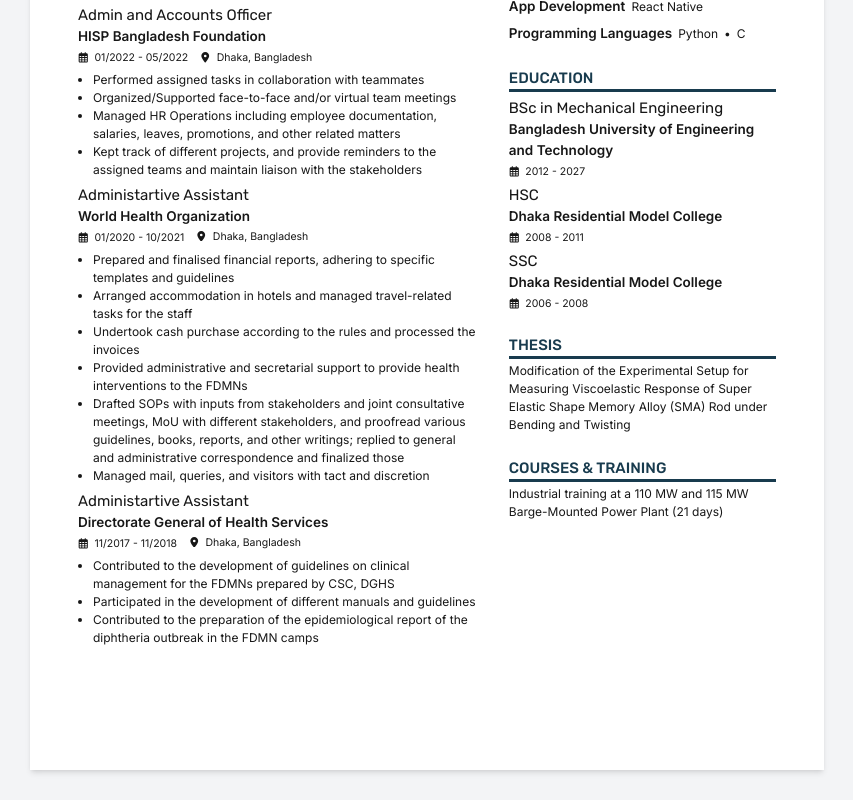
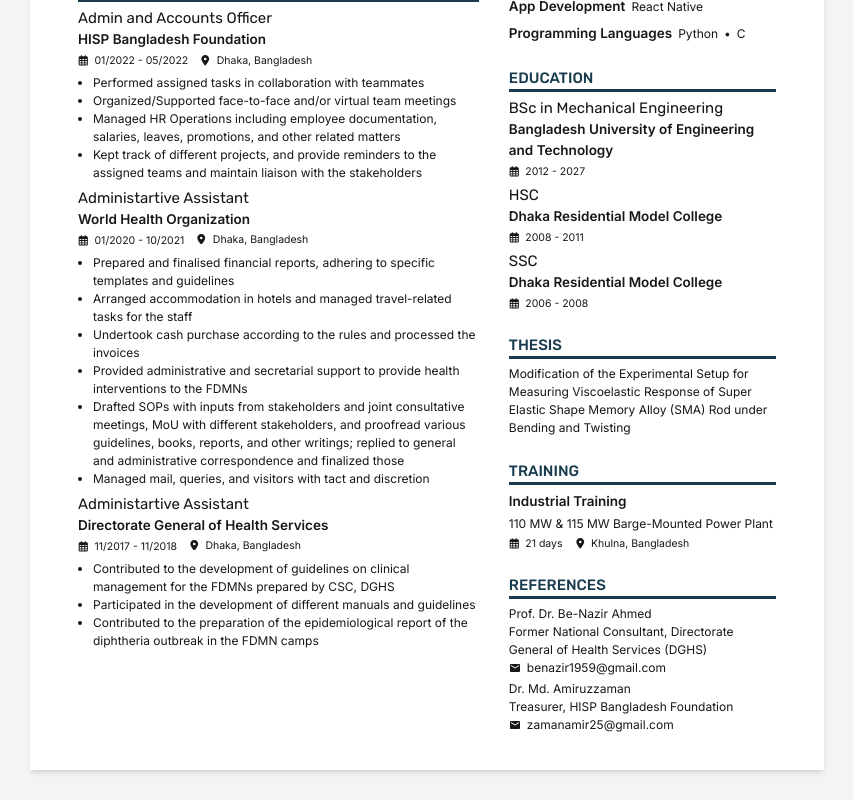
Before and after one commit to fahad9993/next-resume, a Next.js app: page / in a window 1280 px wide. Shown: the part 382-1182 px from the top of the page, without its empty margins (213-1066 px from the left). Built offline with nearby package versions, Linux system fonts and the light colour scheme.

Commit message:
Apply section-mt style

```diff
--- a/app/globals.css
+++ b/app/globals.css
@@ -58,6 +58,10 @@ body {
   .section-h2 {
     @apply text-lg font-bold;
   }
+
+  .section-mt {
+    @apply mt-8;
+  }
 }
 
 /* global styles for print layout */
--- a/app/page.tsx
+++ b/app/page.tsx
@@ -3,6 +3,7 @@ import Courses from "@/component/Courses";
 import Education from "@/component/Education";
 import Experience from "@/component/Experience";
 import Header from "@/component/Header";
+import Reference from "@/component/Reference";
 import Skills from "@/component/Skills";
 import Summary from "@/component/Summary";
 import Thesis from "@/component/Thesis";
@@ -24,6 +25,7 @@ export default function Home() {
             <Education />
             <Thesis />
             <Courses />
+            <Reference />
           </div>
         </div>
       </div>
--- a/component/Courses.tsx
+++ b/component/Courses.tsx
@@ -1,13 +1,22 @@
 import React from "react";
+import { FaLocationDot, FaRegCalendarDays } from "react-icons/fa6";
 
 export default function Courses() {
   return (
-    <section className="mt-8">
-      <h2 className="section-title">Courses & Training</h2>
-      <p className="mt-1">
-        Industrial training at a 110 MW and 115 MW Barge-Mounted Power Plant (21
-        days)
-      </p>
+    <section className="section-mt">
+      <h2 className="section-title">Training</h2>
+      <h4 className="section-h2 mt-2">Industrial Training</h4>
+      <p className="mt-1">110 MW & 115 MW Barge-Mounted Power Plant</p>
+      <div className="flex items-baseline space-x-4 text-sm">
+        <div className="flex items-center space-x-2 mt-1">
+          <FaRegCalendarDays />
+          <span>21 days</span>
+        </div>
+        <div className="flex items-center space-x-2">
+          <FaLocationDot />
+          <p>Khulna, Bangladesh</p>
+        </div>
+      </div>
     </section>
   );
 }
--- a/component/Education.tsx
+++ b/component/Education.tsx
@@ -2,7 +2,7 @@ import { FaRegCalendarDays } from "react-icons/fa6";
 
 export default function Education() {
   return (
-    <section className="mt-8">
+    <section className="section-mt">
       <h2 className="section-title">Education</h2>
       {/* bsc */}
       <div>
--- a/component/Experience.tsx
+++ b/component/Experience.tsx
@@ -2,7 +2,7 @@ import { FaLocationDot, FaRegCalendarDays } from "react-icons/fa6";
 
 export default function Experience() {
   return (
-    <section className="mt-8">
+    <section className="section-mt">
       <h2 className="section-title">Experience</h2>
       {/* exp-1 */}
       <div>
--- /dev/null
+++ b/component/Reference.tsx
@@ -0,0 +1,31 @@
+import React from "react";
+import { MdEmail } from "react-icons/md";
+
+export default function Reference() {
+  return (
+    <section className="section-mt">
+      <h2 className="section-title">References</h2>
+      <div className="mt-2">
+        <div>
+          <p>Prof. Dr. Be-Nazir Ahmed</p>
+          <p>
+            Former National Consultant, Directorate General of Health Services
+            (DGHS)
+          </p>
+          <div className="flex items-center space-x-2">
+            <MdEmail />
+            <a href="mailto:{benazir1959@gmail.com">benazir1959@gmail.com</a>
+          </div>
+        </div>
+        <div className="mt-1">
+          <p>Dr. Md. Amiruzzaman</p>
+          <p>Treasurer, HISP Bangladesh Foundation</p>
+          <div className="flex items-center space-x-2">
+            <MdEmail />
+            <a href="mailto:zamanamir25@gmail.com">zamanamir25@gmail.com</a>
+          </div>
+        </div>
+      </div>
+    </section>
+  );
+}
--- a/component/Skills.tsx
+++ b/component/Skills.tsx
@@ -3,7 +3,7 @@ import { SkillCategory } from "@/data/types";
 
 export default function Skills() {
   return (
-    <section className="mt-8">
+    <section className="section-mt">
       <h2 className="section-title">Skills/Core Competencies</h2>
       <div className="mt-1">
         {skillData.map(({ category, skills }: SkillCategory) => {
--- a/component/Summary.tsx
+++ b/component/Summary.tsx
@@ -2,9 +2,9 @@ import React from "react";
 
 export default function Summary() {
   return (
-    <section className="mt-8">
+    <section className="section-mt">
       <h2 className="section-title">Summary</h2>
-      <p className="mt-1">
+      <p className="mt-2">
         Dynamic professional with a background in mechanical engineering,
         administrative, and finance roles, coupled with a passion for
         programming. Strong problem-solving abilities and adaptability across
--- a/component/Thesis.tsx
+++ b/component/Thesis.tsx
@@ -2,9 +2,9 @@ import React from "react";
 
 export default function Thesis() {
   return (
-    <section className="mt-8">
+    <section className="section-mt">
       <h2 className="section-title">Thesis</h2>
-      <p className="mt-1">
+      <p className="mt-2">
         Modification of the Experimental Setup for Measuring Viscoelastic
         Response of Super Elastic Shape Memory Alloy (SMA) Rod under Bending and
         Twisting
```
